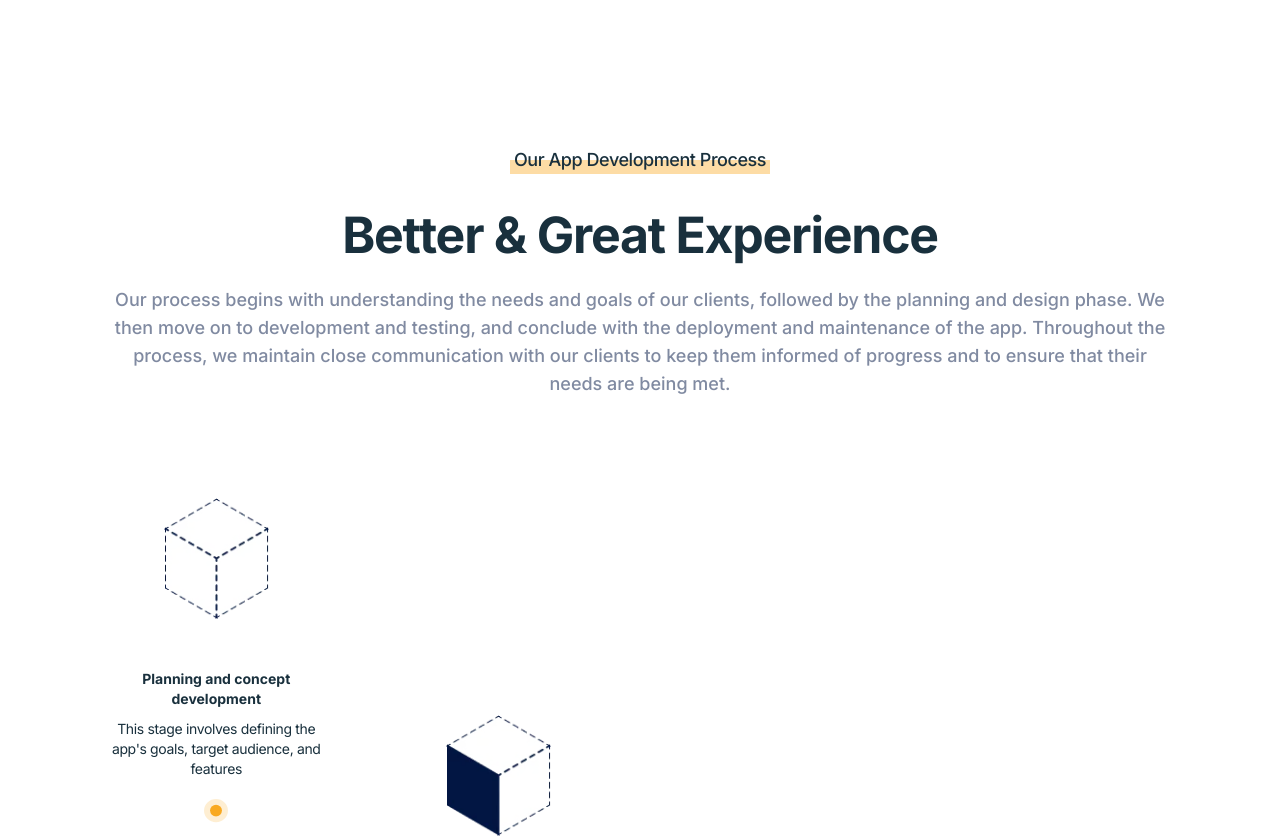
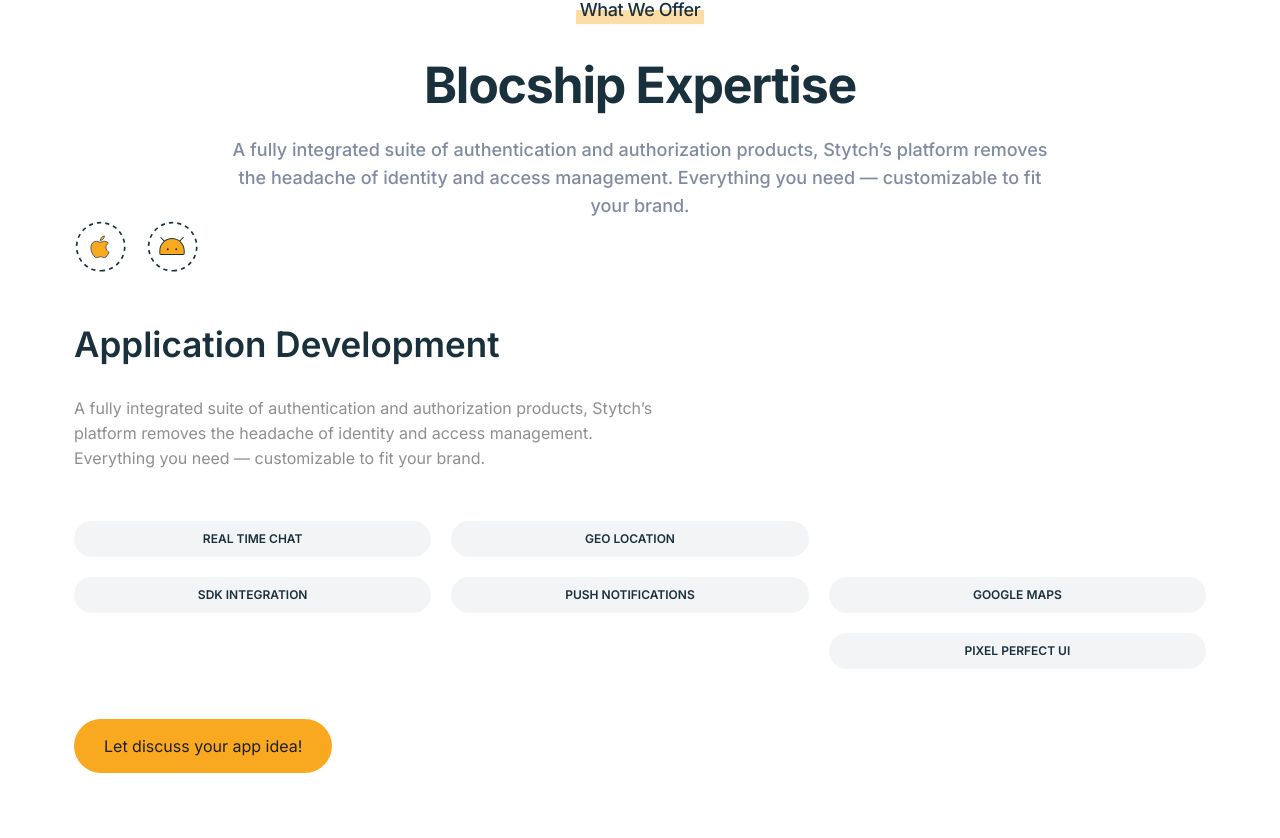
Before and after one commit to Blocship/landing-page, a Next.js app: page / in a window 1280 px wide. Shown: the part 1055-1893 px from the top of the page. Built offline with nearby package versions, Linux system fonts and the light colour scheme.

Commit message:
features block

```diff
--- /dev/null
+++ b/components/sections/DevelopmentBlock.jsx
@@ -0,0 +1,41 @@
+import React from 'react'
+import SubHeading from '../headings/SubHeading'
+import SectionHeading from '../headings/SectionHeading'
+import SectionText from '../text/SectionText'
+import Image from 'next/image'
+import IOS from '../../public/ios.svg'
+import Android from '../../public/android.svg'
+import FeaturesBlock from './DevelopmentBlock/FeaturesBlock'
+
+export default function DevelopmentBlock() {
+  return (
+    <div className='px-6 md:px-10 max-w-[1212px] mx-auto'>
+
+      <SubHeading className='mb-4 md:mb-6 lg:mb-[30px]'>What We Offer</SubHeading>
+      <div className='flex flex-col gap-5'>
+        <SectionHeading className='text-center'>Blocship Expertise</SectionHeading>
+        <SectionText className='text-center max-w-[851px] text-[#1F1F1F]/50'>
+          A fully integrated suite of authentication and authorization products,
+          Stytch’s platform removes the headache of identity and access management.
+          Everything you need — customizable to fit your brand.
+        </SectionText>
+      </div>
+
+      <div className='flex flex-col gap-8 lg:gap-[50px]'>
+        <div className='flex gap-5 md:gap-3 lg:gap-5'>
+          <Image className='w-[52px] md:w-[40px] lg:w-[52px]' src={IOS} alt="ios" />
+          <Image className='w-[52px] md:w-[40px] lg:w-[52px]' src={Android} alt="android" />
+        </div>
+
+        <div className='max-w-[591px] flex flex-col gap-4 md:gap-[18px] lg:gap-[30px]'>
+          <h3 className='font-semibold text-[28px] md:text-[24px] lg:text-[35px] leading-[33px] md:leading-[29px] lg:leading-[43px]'>Application Development</h3>
+          <p className='text-[#1F1F1F]/50 font-normal text-[16px] md:text-sm lg:text-[16px] leading-[25px] md:leading-[20px] lg:leading-[25px]'>
+            A fully integrated suite of authentication and authorization products, Stytch’s platform removes the headache of identity and access management. Everything you need — customizable to fit your brand.
+          </p>
+        </div>
+
+        <FeaturesBlock/>
+      </div>
+    </div>
+  )
+}
--- /dev/null
+++ b/components/sections/DevelopmentBlock/FeaturesBlock.jsx
@@ -0,0 +1,26 @@
+import React from 'react'
+
+export default function FeaturesBlock() {
+  return (
+    <div className='flex flex-col gap-8 lg:gap-[50px]'>
+      <div className='grid grid-cols-2 md:grid-cols-3 md:grid-rows-3 gap-5 md:gap-3 lg:gap-5 text-center uppercase text-xs font-semibold text-[#19303D]'>
+        <div className='flex flex-col gap-5 md:gap-3 lg:gap-5 md:row-span-2'>
+          <span className='px-[15px] py-[10px] rounded-full bg-[#19303D0D]'>Real time chat</span>
+          <span className='px-[15px] py-[10px] rounded-full bg-[#19303D0D]'>sdk integration</span>
+        </div>
+        <div className='flex flex-col gap-5 md:gap-3 lg:gap-5 md:row-span-2'>
+          <span className='px-[15px] py-[10px] rounded-full bg-[#19303D0D]'>geo location</span>
+          <span className='px-[15px] py-[10px] rounded-full bg-[#19303D0D]'>push notifications</span>
+        </div>
+        <div className='grid grid-cols-2 md:flex md:flex-col gap-5 md:gap-3 lg:gap-5 col-span-2 md:row-span-2 md:row-start-2 md:col-start-3'>
+          <span className='px-[15px] py-[10px] rounded-full bg-[#19303D0D]'>google maps</span>
+          <span className='px-[15px] py-[10px] rounded-full bg-[#19303D0D]'>pixel perfect UI</span>
+        </div>
+      </div>
+
+      <button className='px-[30px] py-[15px] md:px-[24px] md:py-[16px] lg:px-[30px] lg:py-[15px] rounded-full bg-[#F9A920] text-[#1F1F1F] font-normal text-[16px] self-start'>
+        Let discuss your app idea!
+      </button>
+    </div>
+  )
+}
--- a/pages/index.js
+++ b/pages/index.js
@@ -1,6 +1,7 @@
 import Head from 'next/head'
 import AppDevelopmentProcess from '../components/sections/AppDevelopmentProcess'
 import HeroArea from '../components/sections/HeroArea'
+import DevelopmentBlock from '../components/sections/DevelopmentBlock'
 
 export default function Home() {
   return (
@@ -21,6 +22,7 @@ export default function Home() {
         </div> */}
 
         <HeroArea/>
+        <DevelopmentBlock/>
         <AppDevelopmentProcess/>
       </main>
     </div>
```
